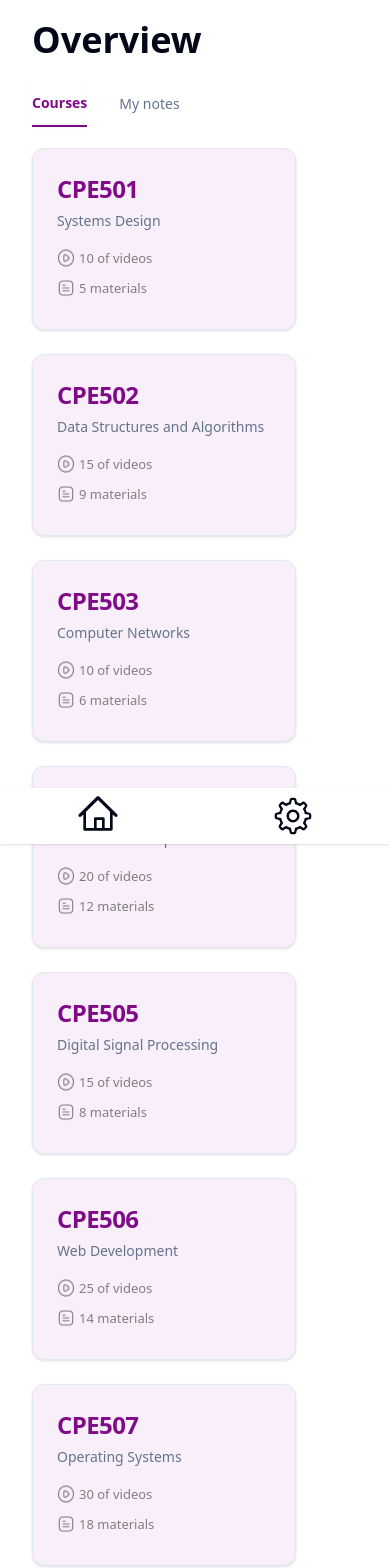
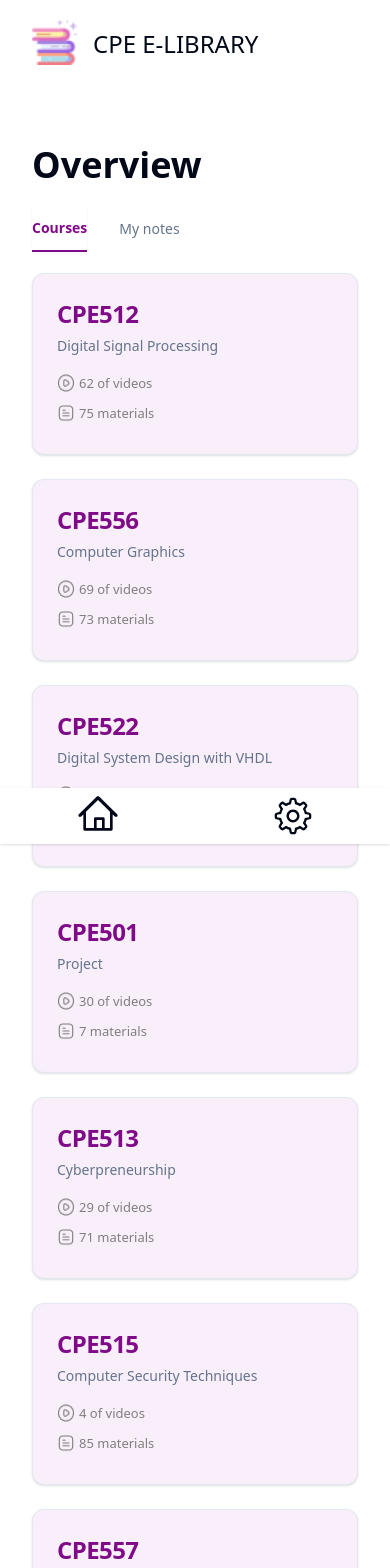
Before and after one commit to Rwinkah/CPE-LIBRARY2, a Next.js app: page /home in a window 390 px wide. Shown: the top 1568 px of the page. Built offline with nearby package versions, Linux system fonts and the light colour scheme.

Commit message:
update: responsiveness

```diff
--- a/app/(dashboard)/courses/[course]/page.tsx
+++ b/app/(dashboard)/courses/[course]/page.tsx
@@ -1,6 +1,14 @@
 import CourseContent from "@/app/_components/coursecontent-card";
 import { Tabs, TabsContent, TabsList, TabsTrigger } from "@/components/ui/tabs";
 import Courses from "@/data/course-info";
+import { Metadata } from "next";
+
+export const metadata: Metadata = {
+  title: "Courses",
+  openGraph: { title: "Courses" },
+  twitter: { title: "Courses" },
+};
+
 
 export default function Page({ params }: { params: { course: string } }) {
   let currentCourse = params.course;
--- a/app/(dashboard)/home/page.tsx
+++ b/app/(dashboard)/home/page.tsx
@@ -1,6 +1,6 @@
 import { Metadata } from "next";
 import { Tabs, TabsContent, TabsList, TabsTrigger } from "@/components/ui/tabs";
-import CourseData from "@/data/coursedata";
+import CourseData from "@/data/course-info";
 import CourseCard from "@/app/_components/course-card";
 import TabLib from "@/app/_components/tablib";
 import TabNote from "@/app/_components/tabnote";
@@ -10,6 +10,12 @@ export const metadata: Metadata = {
   openGraph: { title: "Home" },
   twitter: { title: "Home" },
 };
+
+function generateRandomNumberAsString() {
+  const randomNumber = Math.floor(Math.random() * 100);
+  return randomNumber.toString(); // Convert the number to a string
+}
+
 
 export default function Dashboard() {
   return (
@@ -25,10 +31,10 @@ export default function Dashboard() {
             {CourseData.map((item) => (
               <CourseCard
                 key={item.title}
-                title={item.title}
-                desc={item.desc}
-                hours={item.hours}
-                docs={item.materials}
+                title={item.code}
+                desc={item.title}
+                hours={generateRandomNumberAsString()}
+                docs={generateRandomNumberAsString()}
               />
             ))}
           </div>
--- a/app/(dashboard)/layout.tsx
+++ b/app/(dashboard)/layout.tsx
@@ -3,6 +3,7 @@ import Footer from "../_components/footer";
 import RespContainer from "../_components/resp_container";
 import Sidebar from "../_components/sidebar";
 import { BookIcon, BookXIcon } from "lucide-react";
+import Header from "../_components/header";
 
 export default function Layout({ children }: { children: React.ReactNode }) {
   return (
@@ -16,7 +17,9 @@ export default function Layout({ children }: { children: React.ReactNode }) {
           id="layout-wrapper"
           className="container flex flex-col justify-between"
         >
-          <div id="content-wrapper" className="mt-5">
+          <div id="content-wrapper" className="mt-5 min-h-[100vh]">
+              <Header/>
+
             {children}
           </div>
           <Footer />
--- a/app/_components/header.tsx
+++ b/app/_components/header.tsx
@@ -3,11 +3,11 @@ import Image from "next/image"
 import RespContainer from "./resp_container"
 import book from "@/assets/images/bookIcon.png"
 
-export default function header() {
+export default function Header() {
     return (
-        <RespContainer hide={false} class_full="hidden">
-            <Image src={book} alt="LOGO" />
-            <h1>Header</h1>
+        <RespContainer hide={false} class_full="hidden" class_sm="flex mb-20">
+            <Image src={book} alt="LOGO" width={45} height={45}/>
+            <h1 className="pl-4 font-normal text-2xl pt-2">CPE E-LIBRARY</h1>
         </RespContainer>
     )
 }
--- a/app/_components/sidebar.tsx
+++ b/app/_components/sidebar.tsx
@@ -35,7 +35,7 @@ export default function Sidebar() {
 
     <>
       {!isTabletAbove ? (
-        <div className="shadow  h-fit fixed z-500 bottom-0 left-0 right-0">
+        <div className="shadow  h-fit fixed z-500 bottom-0 left-0 right-0 mt-[3rem]">
           <div className="bg-[#FFF] w-full flex justify-around items-center">
             <Link href={"/home"}>
              <div className="flex items-center justify-start p-2 cursor-pointer">
```
